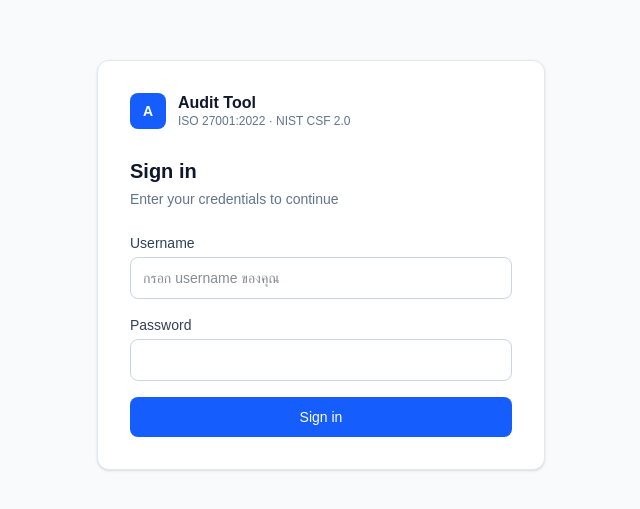
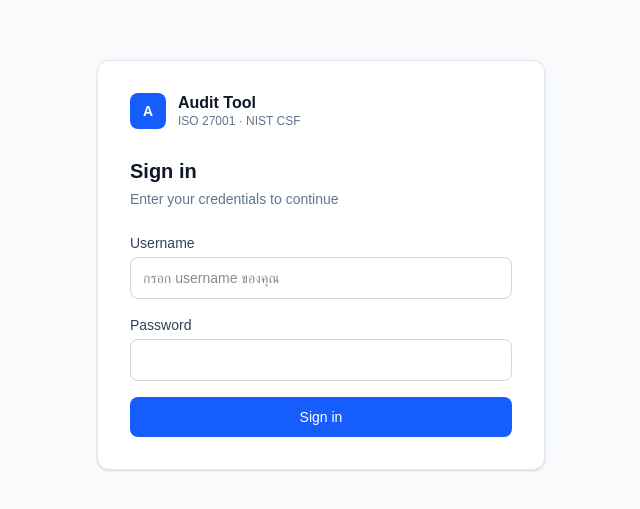
Before and after one commit to Thithanun/audit-tool, a Next.js app: page /login in a window 1280 px wide. Shown: the part 135-644 px from the top of the page, without its empty margins (319-959 px from the left). Built offline with nearby package versions, Linux system fonts and the light colour scheme; no server answers.

Commit message:
style: remove version numbers from ISO 27001 and NIST CSF labels

```diff
--- a/app/audit-plan/[id]/page.tsx
+++ b/app/audit-plan/[id]/page.tsx
@@ -407,7 +407,7 @@
               <input
                 type="text"
                 className="w-full border border-slate-300 rounded-lg px-3 py-2 text-sm focus:outline-none focus:ring-2 focus:ring-blue-500"
-                placeholder="e.g., ISO 27001:2022"
+                placeholder="e.g., ISO 27001"
                 value={planForm.standard}
                 onChange={e => setPlanForm(f => f ? { ...f, standard: e.target.value } : f)}
               />
--- a/app/audit-plan/page.tsx
+++ b/app/audit-plan/page.tsx
@@ -230,7 +230,7 @@
             <textarea
               className="w-full border border-slate-300 rounded-lg px-3 py-2 text-sm focus:outline-none focus:ring-2 focus:ring-blue-500 resize-none"
               rows={3} required
-              placeholder="e.g., ตรวจประเมินความสอดคล้องกับ ISO 27001:2022 ประจำปี 2025"
+              placeholder="e.g., ตรวจประเมินความสอดคล้องกับ ISO 27001 ประจำปี 2025"
               value={planForm.objective}
               onChange={e => setPlanForm(f => ({ ...f, objective: e.target.value }))}
             />
@@ -241,7 +241,7 @@
             <input
               type="text"
               className="w-full border border-slate-300 rounded-lg px-3 py-2 text-sm focus:outline-none focus:ring-2 focus:ring-blue-500"
-              placeholder="e.g., ISO 27001:2022"
+              placeholder="e.g., ISO 27001"
               value={planForm.standard}
               onChange={e => setPlanForm(f => ({ ...f, standard: e.target.value }))}
             />
--- a/app/auth/set-password/page.tsx
+++ b/app/auth/set-password/page.tsx
@@ -92,7 +92,7 @@
           </div>
           <div>
             <p className="font-bold text-slate-900 leading-tight">Audit Tool</p>
-            <p className="text-xs text-slate-500">ISO 27001:2022 · NIST CSF 2.0</p>
+            <p className="text-xs text-slate-500">ISO 27001 · NIST CSF</p>
           </div>
         </div>
 
--- a/app/layout.tsx
+++ b/app/layout.tsx
@@ -14,8 +14,8 @@
 export const revalidate = 0;
 
 export const metadata: Metadata = {
-  title: "Audit Tool — ISO 27001:2022 & NIST CSF 2.0",
-  description: "Internal audit management tool for ISO 27001:2022 and NIST CSF 2.0",
+  title: "Audit Tool — ISO 27001 & NIST CSF",
+  description: "Internal audit management tool for ISO 27001 and NIST CSF",
 };
 
 export default function RootLayout({ children }: { children: React.ReactNode }) {
--- a/app/login/page.tsx
+++ b/app/login/page.tsx
@@ -39,7 +39,7 @@
           </div>
           <div>
             <p className="font-bold text-slate-900 leading-tight">Audit Tool</p>
-            <p className="text-xs text-slate-500">ISO 27001:2022 · NIST CSF 2.0</p>
+            <p className="text-xs text-slate-500">ISO 27001 · NIST CSF</p>
           </div>
         </div>
 
--- a/components/Navbar.tsx
+++ b/components/Navbar.tsx
@@ -48,7 +48,7 @@
               Audit Tool
             </span>
             <span className="text-slate-500 text-xs px-2 py-0.5 bg-slate-100 rounded-full border border-slate-200 hidden sm:inline">
-              ISO 27001:2022 · NIST CSF 2.0
+              ISO 27001 · NIST CSF
             </span>
           </div>
 
--- a/lib/seed-data.ts
+++ b/lib/seed-data.ts
@@ -172,7 +172,7 @@
   return ALL_CLAUSES.filter(c => c.framework === framework);
 }
 
-// ── ISO 27001:2022 group labels ───────────────────────────────────────────────
+// ── ISO 27001 group labels ────────────────────────────────────────────────────
 // Groups are returned in this order when framework === 'ISO27001'.
 export const ISO27001_GROUP_ORDER = [
   'ISMS Requirements (Clause 4–10)',
```
